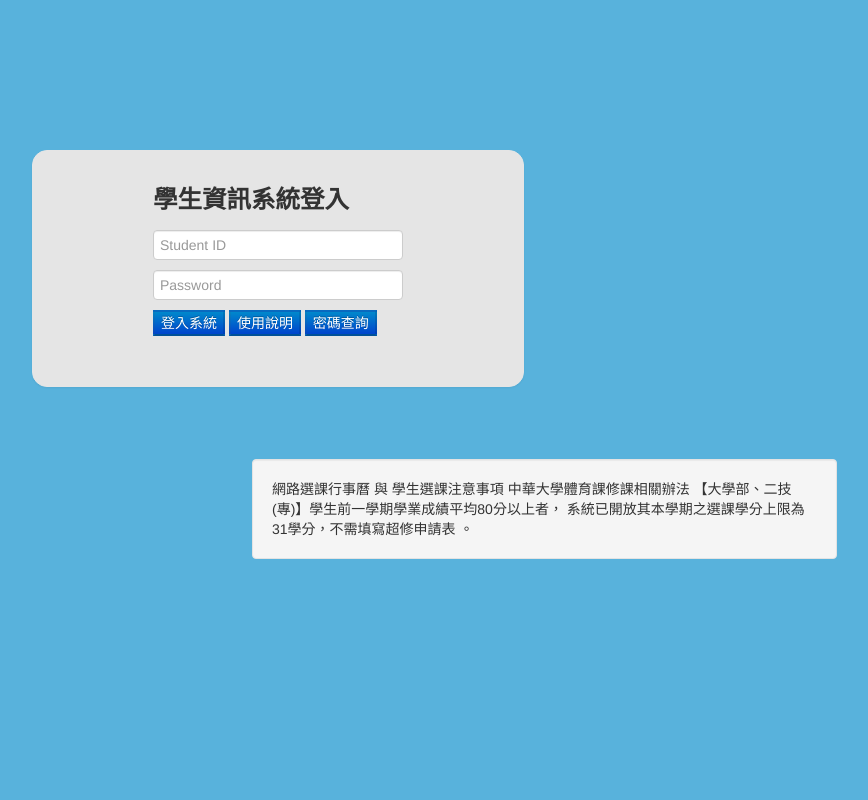
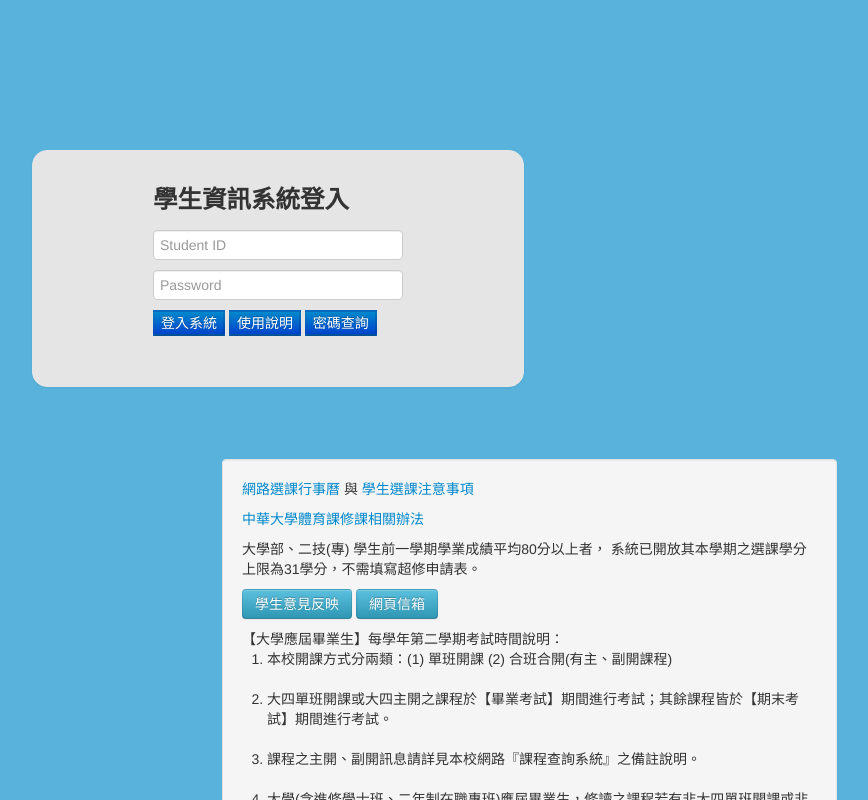
Before and after one commit to kiras0518/Student-System, a plain HTML site: page student.html in a window 1280 px wide. Shown: the whole page, without its empty margins (323-1191 px from the left). Drawn offline with Linux system fonts and the light colour scheme.

Commit message:
回復下面部分
重新設定下框

```diff
--- a/student.html
+++ b/student.html
@@ -28,8 +28,6 @@
     padding: 19px 120px 10px;
     position: fixed;
     top: 55%;
-
-
 	}
 	</style>
 	<!--<link type="text/css" rel="stylesheet" media="screen" href="assets/student.css" />-->
@@ -52,12 +50,39 @@
 				<button class="btn-primary" type="submit">密碼查詢</button>
 			</form>
 		</div>
+
+		<div>
 			<div class="span8">
        		  <div class="new">
         	  <div class="well">
-				網路選課行事曆 與 學生選課注意事項
-				中華大學體育課修課相關辦法
-				【大學部、二技(專)】學生前一學期學業成績平均80分以上者， 系統已開放其本學期之選課學分上限為31學分，不需填寫超修申請表 。
+          		<tr>
+          		<a href="http://www.staff.chu.edu.tw/academicaffairs/course/course_select_calendar.htm" target="_blank" >
+          		網路選課行事曆</a>
+          		與
+          		<a href="http://www.staff.chu.edu.tw/academicaffairs/course/course_document/regulation/course_select_attention.pdf" target="_blank" >
+          		學生選課注意事項</a>
+	          <p></p>
+	          <a href="http://www.staff.chu.edu.tw/peoffice/regulation.asp" target="_blank" >
+	          中華大學體育課修課相關辦法</a>
+	          <p></p>
+	          <p>大學部、二技(專) 學生前一學期學業成績平均80分以上者， 系統已開放其本學期之選課學分上限為31學分，不需填寫超修申請表。</p>
+	          </tr>
+	        	<button class="btn btn-info" type="submit">學生意見反映</button>
+	        	<button class="btn btn-info" type="submit">網頁信箱</button>
+	          <p></p>
+	          <td>
+	            【大學應屆畢業生】每學年第二學期考試時間說明：
+	          	<ol>
+	            <li>本校開課方式分兩類：(1) 單班開課 (2) 合班合開(有主、副開課程)</li>
+	            <br>
+	            <li>大四單班開課或大四主開之課程於【畢業考試】期間進行考試；其餘課程皆於【期末考試】期間進行考試。</li>
+	            <br>
+	            <li>課程之主開、副開訊息請詳見本校網路『課程查詢系統』之備註說明。</li>
+	            <br>
+	            <li>大學(含進修學士班、二年制在職專班)應屆畢業生，修讀之課程若有非大四單班開課或非大四主開之課程，不得要求提前於【畢業考試】期間進行考試。</li>
+	          	</ol>
+	          </td>
+		 	  </div>
 			  </div>
 			</div>
 	  	</div>
```
Also changed, not shown: index.html (line endings or trailing spaces), 1 other file. Lines whose indentation alone changed are shown as unchanged.
